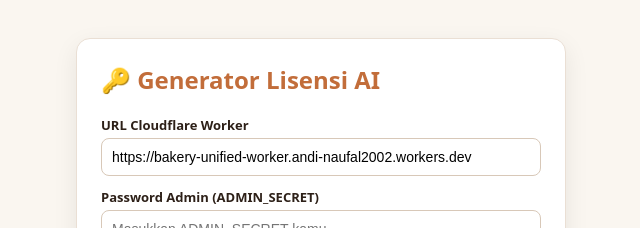
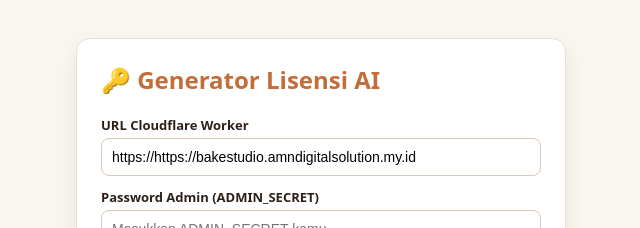
Before and after one commit to andinaufal20/kodelisensistudio, a plain HTML site: page index.html in a window 1280 px wide. Shown: the top 228 px of the page, without its empty margins (319-959 px from the left). Drawn offline with Linux system fonts and the light colour scheme.

Commit message:
Update index.html

```diff
--- a/index.html
+++ b/index.html
@@ -20,7 +20,7 @@
   <div class="box">
     <h2>🔑 Generator Lisensi AI</h2>
     <label>URL Cloudflare Worker</label>
-    <input type="url" id="workerUrl" value="https://bakery-unified-worker.andi-naufal2002.workers.dev" />
+    <input type="url" id="workerUrl" value="https://https://bakestudio.amndigitalsolution.my.id" />
     <label>Password Admin (ADMIN_SECRET)</label>
     <input type="password" id="adminSecret" placeholder="Masukkan ADMIN_SECRET kamu" />
     <label>Nama Pembeli</label>
```
